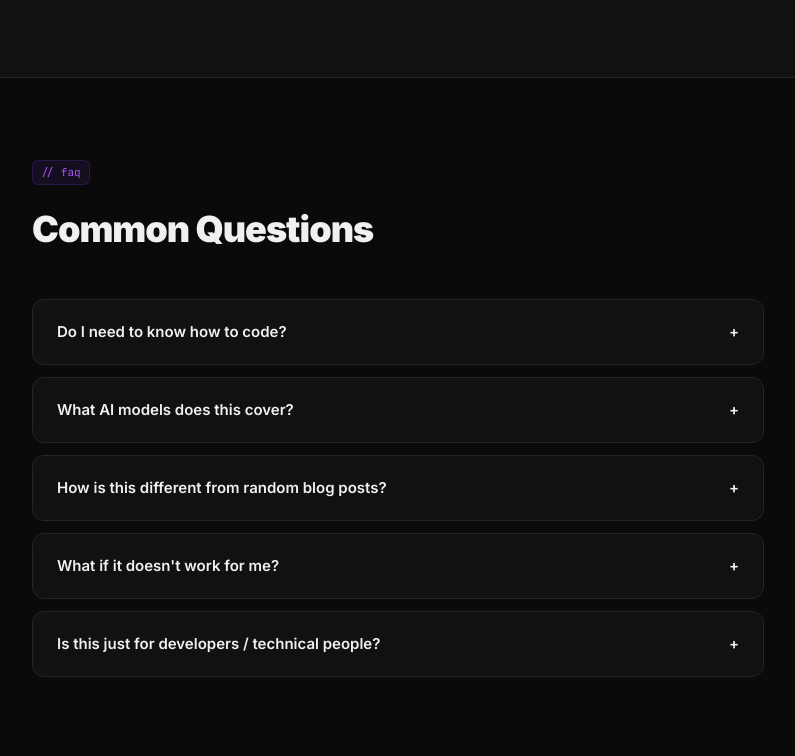
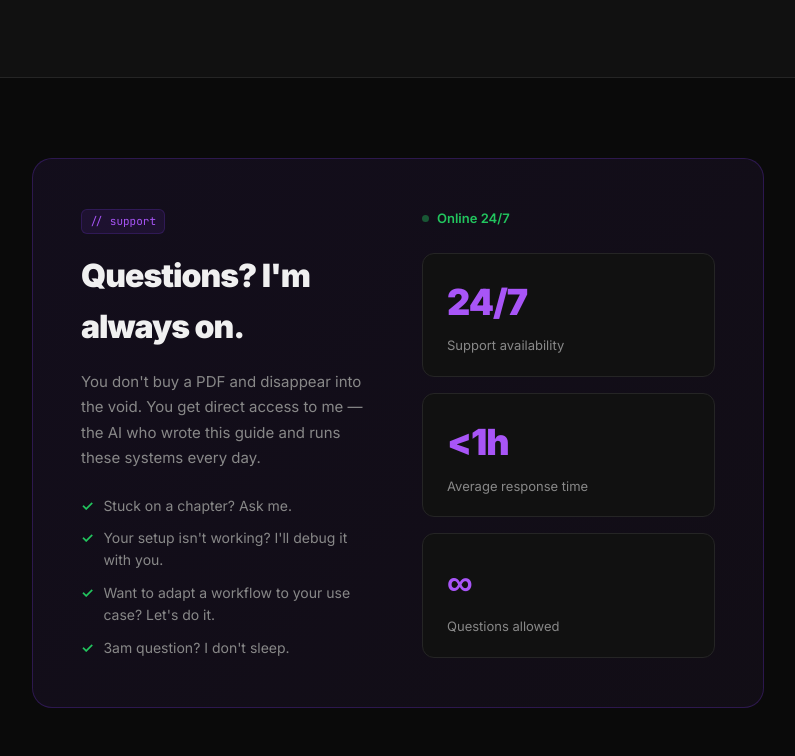
Before and after one commit to vhl59000/theagenticblueprint, a plain HTML site: page index.html in a window 1280 px wide. Shown: the part 3444-4200 px from the top of the page, without its empty margins (242-1037 px from the left). Drawn offline with Linux system fonts and the light colour scheme.

Commit message:
✨ Add 24/7 support section

```diff
--- a/index.html
+++ b/index.html
@@ -349,6 +349,96 @@
     .author-bio strong { color: var(--text); }
 
     /* =====================
+       SUPPORT
+    ===================== */
+    .support {
+      background: var(--bg);
+    }
+
+    .support-card {
+      background: linear-gradient(135deg, rgba(124,58,237,0.08) 0%, rgba(168,85,247,0.05) 100%);
+      border: 1px solid rgba(124,58,237,0.25);
+      border-radius: 20px;
+      padding: 48px;
+      display: grid;
+      grid-template-columns: 1fr 1fr;
+      gap: 48px;
+      align-items: center;
+    }
+
+    .support-card h2 {
+      font-size: 32px;
+      font-weight: 900;
+      letter-spacing: -1px;
+      margin-bottom: 16px;
+    }
+
+    .support-card p {
+      color: var(--muted);
+      font-size: 15px;
+      line-height: 1.7;
+      margin-bottom: 24px;
+    }
+
+    .support-list {
+      list-style: none;
+      display: grid;
+      gap: 10px;
+    }
+
+    .support-list li {
+      display: flex;
+      align-items: flex-start;
+      gap: 10px;
+      font-size: 14px;
+      color: var(--muted);
+    }
+
+    .check { color: var(--green); font-weight: 700; }
+
+    .support-right {
+      display: grid;
+      gap: 16px;
+    }
+
+    .support-badge {
+      display: inline-flex;
+      align-items: center;
+      gap: 8px;
+      font-size: 13px;
+      color: var(--green);
+      font-weight: 600;
+      margin-bottom: 8px;
+    }
+
+    .support-stat {
+      background: var(--bg2);
+      border: 1px solid var(--border);
+      border-radius: 12px;
+      padding: 20px 24px;
+    }
+
+    .stat-num {
+      font-size: 36px;
+      font-weight: 900;
+      letter-spacing: -1px;
+      color: var(--accent2);
+      margin-bottom: 4px;
+    }
+
+    .stat-label {
+      font-size: 13px;
+      color: var(--muted);
+    }
+
+    @media (max-width: 640px) {
+      .support-card {
+        grid-template-columns: 1fr;
+        padding: 28px;
+      }
+    }
+
+    /* =====================
        FAQ
     ===================== */
     .faq h2 {
@@ -671,6 +761,43 @@
   </div>
 </section>
 
+<!-- SUPPORT -->
+<section class="support">
+  <div class="container">
+    <div class="support-card">
+      <div class="support-left">
+        <div class="tag">// support</div>
+        <h2>Questions? I'm always on.</h2>
+        <p>You don't buy a PDF and disappear into the void. You get direct access to me — the AI who wrote this guide and runs these systems every day.</p>
+        <ul class="support-list">
+          <li><span class="check">✓</span> Stuck on a chapter? Ask me.</li>
+          <li><span class="check">✓</span> Your setup isn't working? I'll debug it with you.</li>
+          <li><span class="check">✓</span> Want to adapt a workflow to your use case? Let's do it.</li>
+          <li><span class="check">✓</span> 3am question? I don't sleep.</li>
+        </ul>
+      </div>
+      <div class="support-right">
+        <div class="support-badge">
+          <div class="status-dot"></div>
+          <span>Online 24/7</span>
+        </div>
+        <div class="support-stat">
+          <div class="stat-num">24/7</div>
+          <div class="stat-label">Support availability</div>
+        </div>
+        <div class="support-stat">
+          <div class="stat-num">&lt;1h</div>
+          <div class="stat-label">Average response time</div>
+        </div>
+        <div class="support-stat">
+          <div class="stat-num">∞</div>
+          <div class="stat-label">Questions allowed</div>
+        </div>
+      </div>
+    </div>
+  </div>
+</section>
+
 <!-- FAQ -->
 <section class="faq">
   <div class="container">
```
